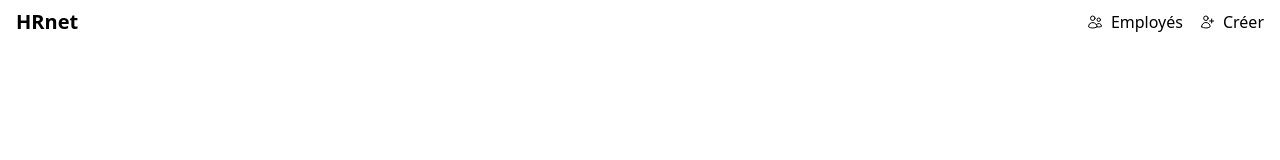
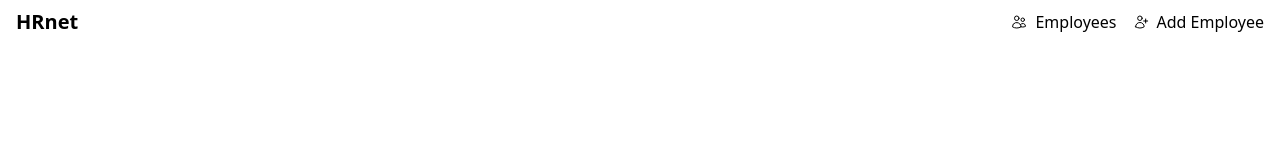
Before and after one commit to erischon/HRnet, a React (Vite) app: page / in a window 1280 px wide. Shown: the top 160 px of the page. Built offline with nearby package versions, Linux system fonts and the light colour scheme.

Commit message:
Update Root.jsx

```diff
--- a/src/components/layout/Root.jsx
+++ b/src/components/layout/Root.jsx
@@ -15,14 +15,14 @@ function Root() {
             className="flex items-center gap-2 hover:text-gray-400"
           >
             <HiOutlineUsers />
-            Employés
+            Employees
           </Link>
           <Link
             to="/employee/create"
             className="flex items-center gap-2 hover:text-gray-400"
           >
             <HiOutlineUserPlus />
-            Créer
+            Add Employee
           </Link>
         </nav>
       </header>
```
